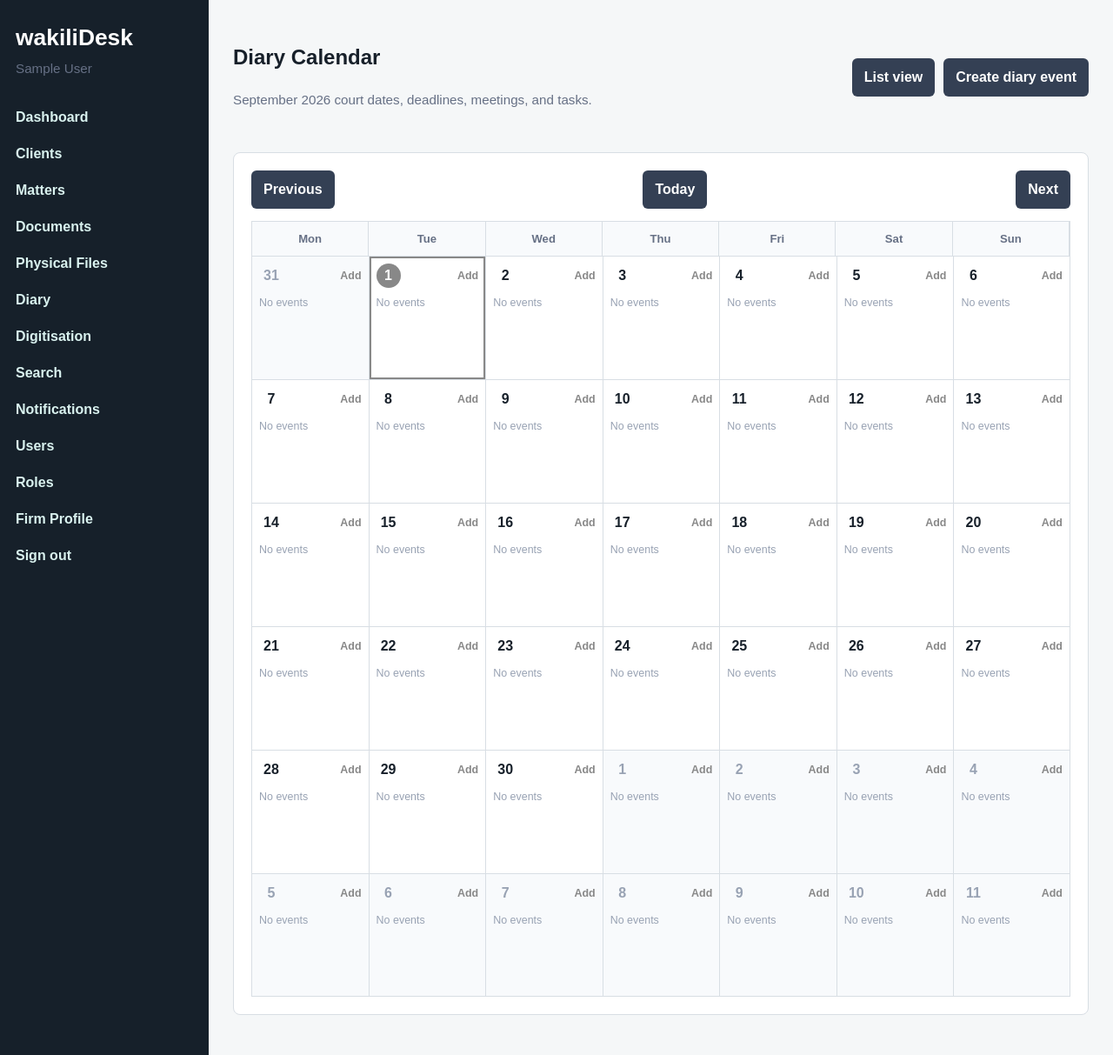
After one commit to BarasaK/wakilidesk, a Django app: page /diary/calendar/ in a window 1280 px wide. The commit adds this page. Shown: the whole page at 87% size. Run offline with Django 5.2, Linux system fonts and the light colour scheme; a user stored in the database is signed in; tables that the repository leaves empty hold one stand-in row (values such as "Sample post"); parts of the project's set-up code (start-up, migrations or seed data) failed here and were passed over.

Commit message:
Add diary calendar view

```diff
--- a/src/diary/urls.py
+++ b/src/diary/urls.py
@@ -5,6 +5,7 @@ from diary import views
 
 urlpatterns = [
     path("", views.diary_event_list, name="diary_event_list"),
+    path("calendar/", views.diary_calendar, name="diary_calendar"),
     path("new/", views.diary_event_create, name="diary_event_create"),
     path("<uuid:event_id>/", views.diary_event_detail, name="diary_event_detail"),
     path("<uuid:event_id>/edit/", views.diary_event_edit, name="diary_event_edit"),
--- a/src/diary/views.py
+++ b/src/diary/views.py
@@ -1,3 +1,5 @@
+from datetime import date, datetime, time, timedelta
+
 from django.contrib import messages
 from django.contrib.auth.decorators import login_required
 from django.shortcuts import get_object_or_404, redirect, render
@@ -46,6 +48,61 @@ def diary_event_list(request):
 
 
 @login_required
+def diary_calendar(request):
+    firm = _require_current_firm(request)
+    if firm is None:
+        return redirect("firm_onboarding")
+    require_firm_permission(request.user, firm, "view_diaryevent")
+
+    target_date = _month_from_request(request)
+    month_start = target_date.replace(day=1)
+    next_month = _add_months(month_start, 1)
+    previous_month = _add_months(month_start, -1)
+    grid_start = month_start - timedelta(days=month_start.weekday())
+    grid_end = grid_start + timedelta(days=42)
+
+    start_at = timezone.make_aware(datetime.combine(grid_start, time.min))
+    end_at = timezone.make_aware(datetime.combine(grid_end, time.min))
+    events = diary_events_visible_to_user(firm=firm, user=request.user).filter(
+        start_at__gte=start_at,
+        start_at__lt=end_at,
+    )
+    events_by_date = {}
+    for event in events:
+        events_by_date.setdefault(timezone.localtime(event.start_at).date(), []).append(event)
+
+    today = timezone.localdate()
+    weeks = []
+    for week_index in range(6):
+        week = []
+        for day_index in range(7):
+            day = grid_start + timedelta(days=(week_index * 7) + day_index)
+            week.append(
+                {
+                    "date": day,
+                    "events": events_by_date.get(day, []),
+                    "is_current_month": day.month == month_start.month,
+                    "is_today": day == today,
+                }
+            )
+        weeks.append(week)
+
+    return render(
+        request,
+        "diary/calendar.html",
+        {
+            "firm": firm,
+            "weeks": weeks,
+            "month_start": month_start,
+            "previous_month": previous_month,
+            "next_month": next_month,
+            "today": today,
+            "weekday_labels": ["Mon", "Tue", "Wed", "Thu", "Fri", "Sat", "Sun"],
+        },
+    )
+
+
+@login_required
 def diary_event_create(request):
     firm = _require_current_firm(request)
     if firm is None:
@@ -65,7 +122,11 @@ def diary_event_create(request):
             messages.success(request, "Diary event created.")
             return redirect("diary_event_detail", event_id=event.id)
     else:
-        form = DiaryEventForm(firm=firm, user=request.user)
+        form = DiaryEventForm(
+            firm=firm,
+            user=request.user,
+            initial=_initial_event_data(request),
+        )
     return render(request, "diary/form.html", {"firm": firm, "form": form})
 
 
@@ -146,3 +207,31 @@ def _require_current_firm(request):
     if request.current_firm is None:
         return None
     return request.current_firm
+
+
+def _month_from_request(request):
+    month = request.GET.get("month")
+    if month:
+        try:
+            return datetime.strptime(month, "%Y-%m").date()
+        except ValueError:
+            pass
+    return timezone.localdate()
+
+
+def _add_months(value, months):
+    year = value.year + ((value.month - 1 + months) // 12)
+    month = ((value.month - 1 + months) % 12) + 1
+    return date(year, month, 1)
+
+
+def _initial_event_data(request):
+    start = request.GET.get("start")
+    if not start:
+        return {}
+    try:
+        start_date = datetime.strptime(start, "%Y-%m-%d").date()
+    except ValueError:
+        return {}
+    start_at = timezone.make_aware(datetime.combine(start_date, time(hour=9)))
+    return {"start_at": start_at}
--- a/src/templates/base.html
+++ b/src/templates/base.html
@@ -436,6 +436,151 @@
       height: 32px;
     }
 
+    .calendar-panel {
+      overflow-x: auto;
+    }
+
+    .calendar-toolbar {
+      display: flex;
+      justify-content: space-between;
+      gap: 10px;
+      margin-bottom: 14px;
+    }
+
+    .calendar-weekdays,
+    .calendar-grid {
+      min-width: 860px;
+      display: grid;
+      grid-template-columns: repeat(7, minmax(0, 1fr));
+    }
+
+    .calendar-weekdays {
+      border: 1px solid var(--line);
+      border-bottom: 0;
+      background: #f8fafc;
+      color: var(--muted);
+      font-size: 0.82rem;
+      font-weight: 700;
+      text-align: center;
+    }
+
+    .calendar-weekdays div {
+      padding: 10px;
+      border-right: 1px solid var(--line);
+    }
+
+    .calendar-day {
+      min-height: 142px;
+      border: 1px solid var(--line);
+      border-right: 0;
+      border-bottom: 0;
+      padding: 8px;
+      background: #fff;
+    }
+
+    .calendar-day:nth-child(7n) {
+      border-right: 1px solid var(--line);
+    }
+
+    .calendar-day:nth-last-child(-n + 7) {
+      border-bottom: 1px solid var(--line);
+    }
+
+    .calendar-day.muted {
+      background: #f8fafc;
+      color: #98a2b3;
+    }
+
+    .calendar-day.today {
+      box-shadow: inset 0 0 0 2px var(--accent);
+    }
+
+    .calendar-day-head {
+      display: flex;
+      align-items: center;
+      justify-content: space-between;
+      gap: 8px;
+      margin-bottom: 8px;
+    }
+
+    .calendar-day-head strong {
+      display: inline-grid;
+      width: 28px;
+      height: 28px;
+      place-items: center;
+      border-radius: 999px;
+    }
+
+    .calendar-day.today .calendar-day-head strong {
+      background: var(--accent);
+      color: #fff;
+    }
+
+    .calendar-day-head a {
+      font-size: 0.78rem;
+      font-weight: 700;
+      text-decoration: none;
+    }
+
+    .calendar-events {
+      display: grid;
+      gap: 6px;
+    }
+
+    .calendar-event {
+      display: block;
+      overflow: hidden;
+      border-left: 4px solid var(--accent);
+      border-radius: 6px;
+      padding: 6px 7px;
+      background: #ecfdf3;
+      color: var(--ink);
+      font-size: 0.82rem;
+      font-weight: 700;
+      line-height: 1.25;
+      text-decoration: none;
+      text-overflow: ellipsis;
+    }
+
+    .calendar-event span {
+      display: block;
+      color: var(--muted);
+      font-size: 0.72rem;
+      font-weight: 700;
+    }
+
+    .calendar-event.event-hearing,
+    .calendar-event.event-mention {
+      border-left-color: var(--accent);
+      background: #ecfdf3;
+    }
+
+    .calendar-event.event-filing_deadline {
+      border-left-color: #b42318;
+      background: #fff1f3;
+    }
+
+    .calendar-event.event-client_meeting {
+      border-left-color: #1d4ed8;
+      background: #eff6ff;
+    }
+
+    .calendar-event.event-internal_task {
+      border-left-color: #667085;
+      background: #f2f4f7;
+    }
+
+    .calendar-event.status-cancelled,
+    .calendar-event.status-adjourned {
+      opacity: 0.62;
+      text-decoration: line-through;
+    }
+
+    .calendar-empty {
+      color: #98a2b3;
+      font-size: 0.78rem;
+    }
+
     @media (max-width: 760px) {
       .app-shell {
         grid-template-columns: 1fr;
@@ -466,6 +611,11 @@
       .dashboard-layout {
         grid-template-columns: 1fr;
       }
+
+      .calendar-toolbar {
+        justify-content: flex-start;
+        flex-wrap: wrap;
+      }
     }
   </style>
 </head>
--- /dev/null
+++ b/src/templates/diary/calendar.html
@@ -0,0 +1,54 @@
+{% extends "app_base.html" %}
+
+{% block title %}Diary Calendar | wakiliDesk{% endblock %}
+
+{% block app_content %}
+  <header class="page-header">
+    <div>
+      <h2>Diary Calendar</h2>
+      <p class="lede">{{ month_start|date:"F Y" }} court dates, deadlines, meetings, and tasks.</p>
+    </div>
+    <div class="actions">
+      <a class="button secondary" href="{% url 'diary_event_list' %}">List view</a>
+      <a class="button secondary" href="{% url 'diary_event_create' %}">Create diary event</a>
+    </div>
+  </header>
+
+  <section class="panel calendar-panel">
+    <div class="calendar-toolbar">
+      <a class="button secondary" href="{% url 'diary_calendar' %}?month={{ previous_month|date:'Y-m' }}">Previous</a>
+      <a class="button secondary" href="{% url 'diary_calendar' %}">Today</a>
+      <a class="button secondary" href="{% url 'diary_calendar' %}?month={{ next_month|date:'Y-m' }}">Next</a>
+    </div>
+
+    <div class="calendar-weekdays" aria-hidden="true">
+      {% for label in weekday_labels %}
+        <div>{{ label }}</div>
+      {% endfor %}
+    </div>
+
+    <div class="calendar-grid">
+      {% for week in weeks %}
+        {% for day in week %}
+          <article class="calendar-day{% if not day.is_current_month %} muted{% endif %}{% if day.is_today %} today{% endif %}">
+            <div class="calendar-day-head">
+              <strong>{{ day.date|date:"j" }}</strong>
+              <a href="{% url 'diary_event_create' %}?start={{ day.date|date:'Y-m-d' }}">Add</a>
+            </div>
+
+            <div class="calendar-events">
+              {% for event in day.events %}
+                <a class="calendar-event event-{{ event.event_type|lower }} status-{{ event.status|lower }}" href="{% url 'diary_event_detail' event.id %}">
+                  <span>{{ event.start_at|date:"H:i" }}</span>
+                  {{ event.title }}
+                </a>
+              {% empty %}
+                <span class="calendar-empty">No events</span>
+              {% endfor %}
+            </div>
+          </article>
+        {% endfor %}
+      {% endfor %}
+    </div>
+  </section>
+{% endblock %}
--- a/src/templates/diary/list.html
+++ b/src/templates/diary/list.html
@@ -9,6 +9,7 @@
       <p class="lede">Court dates, deadlines, meetings, and reminders.</p>
     </div>
     <div class="actions">
+      <a class="button secondary" href="{% url 'diary_calendar' %}">Calendar view</a>
       <a class="button secondary" href="{% url 'diary_event_create' %}">Create diary event</a>
     </div>
   </header>
```
Also changed, not shown: docs/end-user-manual.md (+10 -2 lines), docs/user-manual.md (+16 -2 lines), tests/test_diary.py (+54 -1 lines), README.md.
